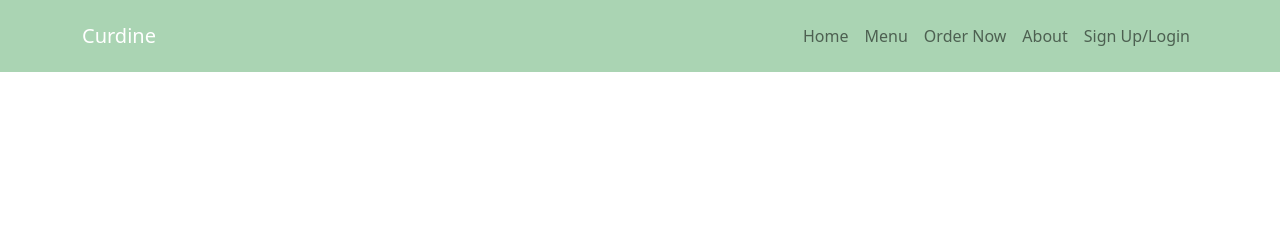
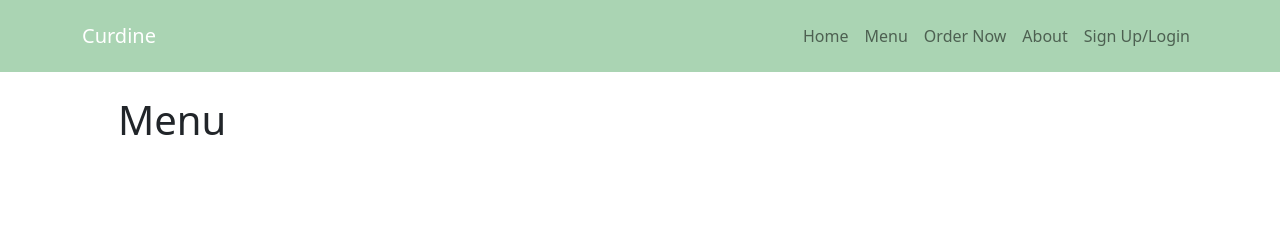
Before and after one commit to Colm1711/curdine, a Django app: page /menu/ in a window 1280 px wide. Shown: the top 238 px of the page. Run offline with Django 4.2, Linux system fonts and the light colour scheme; data that the repository does not hold is empty; some libraries are stand-ins or nearby versions.

Commit message:
Add page title to make more obvious for user page

```diff
--- a/templates/menu.html
+++ b/templates/menu.html
@@ -3,6 +3,7 @@
 <!--menu content-->
 {% block content %}
 <div class="container p-5">
+    <h1>Menu</h1>
         <div class="class="col-12 mt-3">
             <div class="row">
                 {% for food_item in food_item_list%}
```
